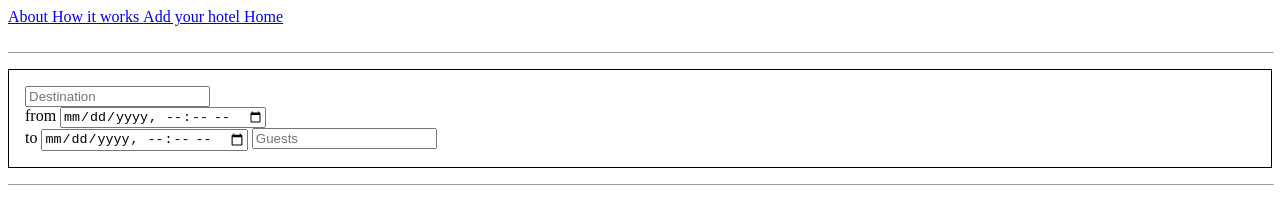
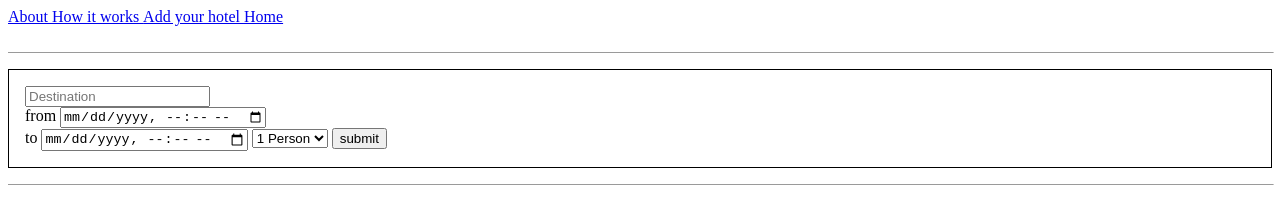
Before and after one commit to Courtney828/bookingApp, a website: page index.html in a window 1280 px wide. Shown: the top 201 px of the page. Drawn offline with Linux system fonts and the light colour scheme.

Commit message:
1 file modified

```diff
--- a/index.html
+++ b/index.html
@@ -43,7 +43,15 @@ li {
 <input type="datetime-local" name="mytime" placeholder="Select Date time" >
 <br>to
 <input type="datetime-local" name="mytime" placeholder="Select Date time" >
-<input type="guests" name=from placeholder="Guests ">
+<select name= "select" id ="#" >
+            <option Value="1"> 1 Person </option>
+            <option Value="2"> 2 Person </option>
+            <option Value="3"> 3 Person </option>
+            <option Value="4"> 4 Person </option>
+            <option Value="5"> 5 Person </option>
+          </select>
+          <button> submit </button>
+         </div>
 </p>
 
 
```
